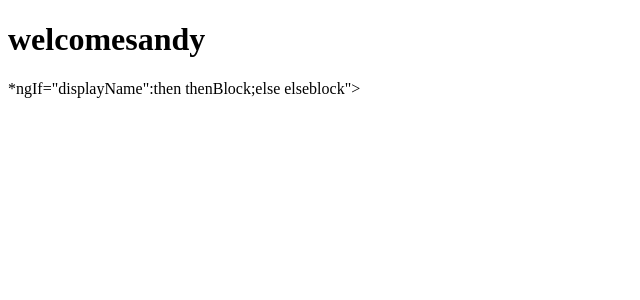
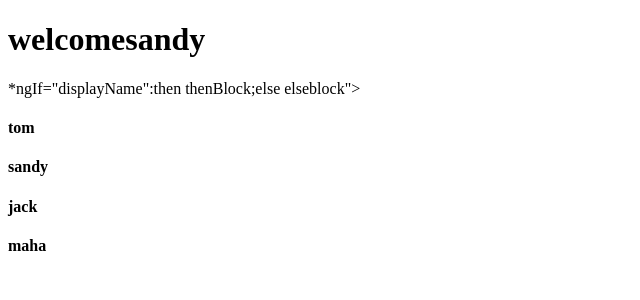
Before and after one commit to sandhiya02/Angular-Demo, an Angular app in the folder angular1/: page / in a window 1280 px wide. Shown: the top 300 px of the page, without its empty margins (0-640 px from the left). Built offline with nearby package versions, Linux system fonts and the light colour scheme.

Commit message:
directives ngfor commit

```diff
--- a/angular1/src/app/directives/directives.component.html
+++ b/angular1/src/app/directives/directives.component.html
@@ -9,3 +9,6 @@
 <div>
     *ngIf="displayName":then thenBlock;else elseblock">
 </div>
+<div *ngFor="let name of names">
+    <h4>{{name}}</h4>
+</div>
--- a/angular1/src/app/directives/directives.component.ts
+++ b/angular1/src/app/directives/directives.component.ts
@@ -9,6 +9,8 @@ export class DirectivesComponent implements OnInit {
 
   displayName=true;
 
+  names=["tom","sandy","jack","maha"]
+
   constructor() { }
 
   ngOnInit(): void {
```
